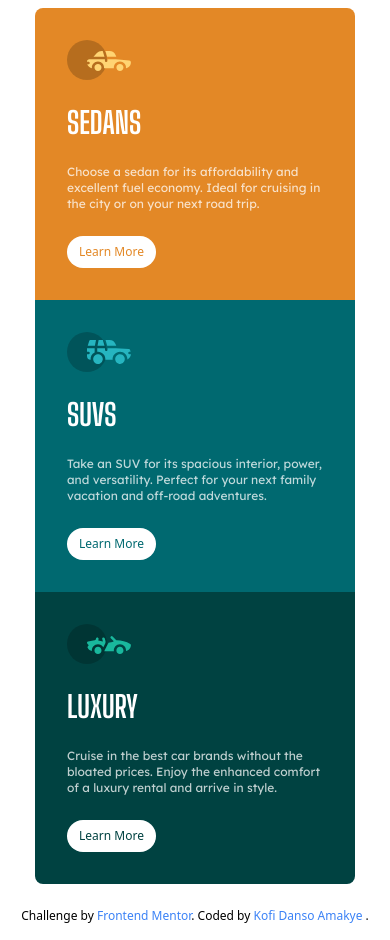
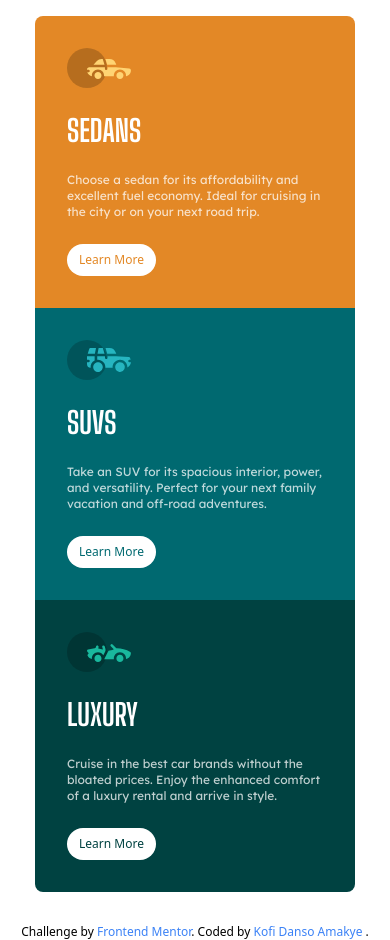
Before and after one commit to Kofiastro/3-column-preview-card-component, a website: page index.html in a window 390 px wide. Drawn offline with Linux system fonts and the light colour scheme.

Commit message:
margin on mobile

```diff
--- a/index.html
+++ b/index.html
@@ -22,7 +22,7 @@
   <main>
     <div class="flex justify-center items-center h-screen">
       <!--Grid_Container-->
-        <div class="grid md:grid-cols-3 mt-12 md:m-0 ">
+        <div class="grid md:grid-cols-3 mt-16 md:m-0 ">
           <!--Orange Container-->
           <div class="bg-Brightorange p-8  rounded-t-lg max-w-xs md:w-64 md:rounded-l-lg md:rounded-tr-none ">
             <div class="space-y-6 md:space-y-10 md:px-6">
@@ -78,7 +78,7 @@
         </div>
       </div>
   </main>
-  <footer class="bg-cream mt-16 text-xs text-center md:m-0">
+  <footer class="bg-cream mt-20 text-xs text-center md:m-0">
     Challenge by <a href="https://www.frontendmentor.io?ref=challenge" class="text-blue-500" target="_blank">Frontend
       Mentor</a>.
     Coded by <a href="https://github.com/Kofiastro/" class="text-blue-500" target="_blank">Kofi Danso Amakye </a>.
```
